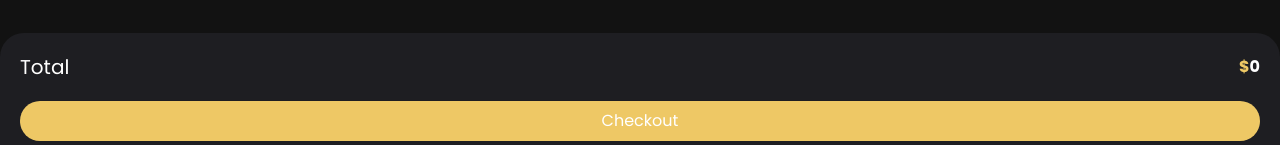
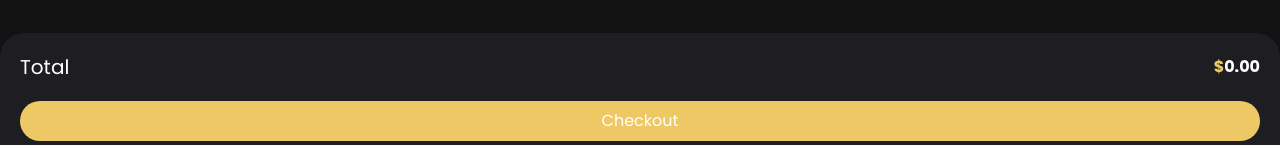
Before and after one commit to jemmycodes/GT-lounge, a React (Vite) app: page /cart in a window 1280 px wide. Shown: the part 639-784 px from the top of the page. Built offline with nearby package versions, Linux system fonts and the light colour scheme.

Commit message:
fixed page overflow

```diff
--- a/src/pages/Cart.jsx
+++ b/src/pages/Cart.jsx
@@ -41,7 +41,9 @@ const Cart = () => {
         <section className="absolute bottom-0 left-0 flex flex-col w-full gap-5 p-5 text-white bg-lang-card-color rounded-t-3xl">
           <span className="flex items-center justify-between">
             <p className="text-xl">Total</p>
-            <p className="font-bold first-letter:text-gold">${totalAmount}</p>
+            <p className="font-bold first-letter:text-gold">
+              ${totalAmount.toFixed(2)}
+            </p>
           </span>
 
           <button className="p-2 rounded-full bg-gold">Checkout</button>
--- a/src/pages/Home.jsx
+++ b/src/pages/Home.jsx
@@ -11,11 +11,9 @@ const Home = () => {
       <Alert />
       <header className="flex justify-between text-2xl text-gray-600 cursor-pointer">
         <MdKeyboardBackspace />
-        <Link to="/cart">
-          <span className="relative bg-red-400 ">
-            <BsCart4 />
-            <div className="absolute p-1 rounded-full top-6 -right-7 bg-gold"></div>
-          </span>
+        <Link to="/cart" className="relative">
+          <BsCart4 />
+          <div className="absolute top-0 p-1 rounded-full -right-1 bg-gold"></div>
         </Link>
       </header>
       <section className="my-6 mb-8 space-y-7">
```
